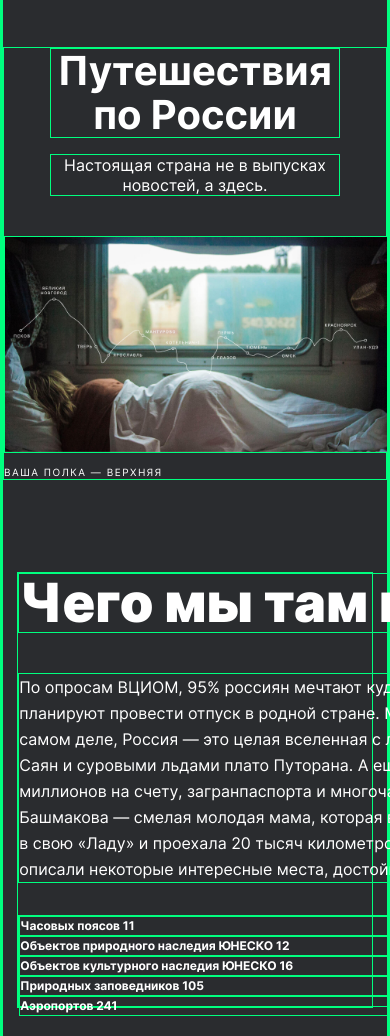
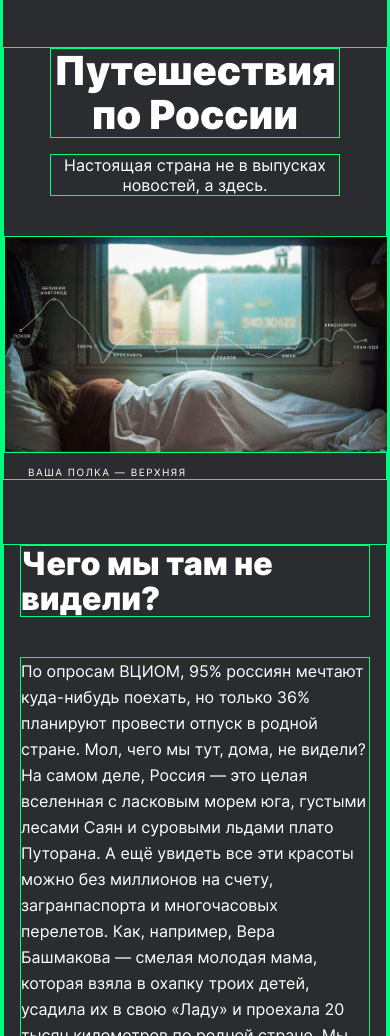
Before and after one commit to chichazavr/russian-travel, a plain HTML site: page index.html in a window 390 px wide. Shown: the part 64-1100 px from the top of the page. Drawn offline with Linux system fonts and the light colour scheme.

Commit message:
added media for intro and fix lead

```diff
--- a/blocks/intro/__list/intro__list.css
+++ b/blocks/intro/__list/intro__list.css
@@ -4,11 +4,14 @@
 .intro__list {
     margin: 0;
     padding: 0;
-    list-style: none;
+
     width: 690px;
     height: 90px;
+
     font-weight: 700;
     font-size: 12px;
     line-height: 18px;
+    list-style: none;
+
     margin-top: 32px;
 }
--- a/blocks/intro/__text/intro__text.css
+++ b/blocks/intro/__text/intro__text.css
@@ -3,10 +3,12 @@
 
 .intro__text {
     margin: 0;
-    width: 690px;
-    height: 208px;
+
+    max-width: 690px;
+
     font-weight: 400;
     font-size: 16px;
     line-height: 26px;
+
     margin-top: 40px;
 }
--- a/blocks/intro/__title/intro__title.css
+++ b/blocks/intro/__title/intro__title.css
@@ -3,9 +3,15 @@
 
 .intro__title {
     margin: 0;
-    width: 690px;
-    height: 58px;
+
     font-weight: 900;
     font-size: 54px;
     line-height: 58px;
 }
+
+@media (max-width : 425px) {
+    .intro__title{
+        font-size: 32px;
+        line-height: 35px;
+    }
+}
--- a/blocks/intro/intro.css
+++ b/blocks/intro/intro.css
@@ -4,13 +4,38 @@
 @import url(./__list/intro__list.css);
 
 .intro {
-    margin: auto;
-    width: 984px;
+    margin: 0 auto;
+
+    max-width: 984px;
+
     margin-top: 92px;
 }
 
 @media (max-width : 1024px) {
     .intro {
-        width: 90.625vw;
+        padding: 0;
+
+        padding-right: 48px;
+        padding-left: 48px;
     }
 }
+
+@media (max-width : 768px) {
+    .intro {
+        padding-right: 24px;
+        padding-bottom: 0px;
+        padding-left: 24px;
+
+        margin-top: 88px;
+    }
+}
+
+@media (max-width : 425px) {
+    .intro {
+        padding-right: 16px;
+        padding-bottom: 0px;
+        padding-left: 16px;
+
+        margin-top: 64px;
+    }
+}
--- a/blocks/lead/__caption/lead__caption.css
+++ b/blocks/lead/__caption/lead__caption.css
@@ -13,19 +13,8 @@
     margin-top: 8px;
 }
 
-@media (min-width : 1280px) {
-
+@media (max-width : 768px) {
+    .lead__caption {
+        padding-left: 24px;
+    }
 }
-
-@media (max-width : 1024px) {
-
-
-}
-
-@media (max-width : 768px) {
-
-}
-
-@media (max-width : 425px) {
-
-}
--- a/blocks/lead/__title/lead__title.css
+++ b/blocks/lead/__title/lead__title.css
@@ -9,7 +9,7 @@
 
     font-size: 96px;
     line-height: 100px;
-    font-weight: 900px;
+    font-weight: 900;
 
     text-align: center;
 }
```
